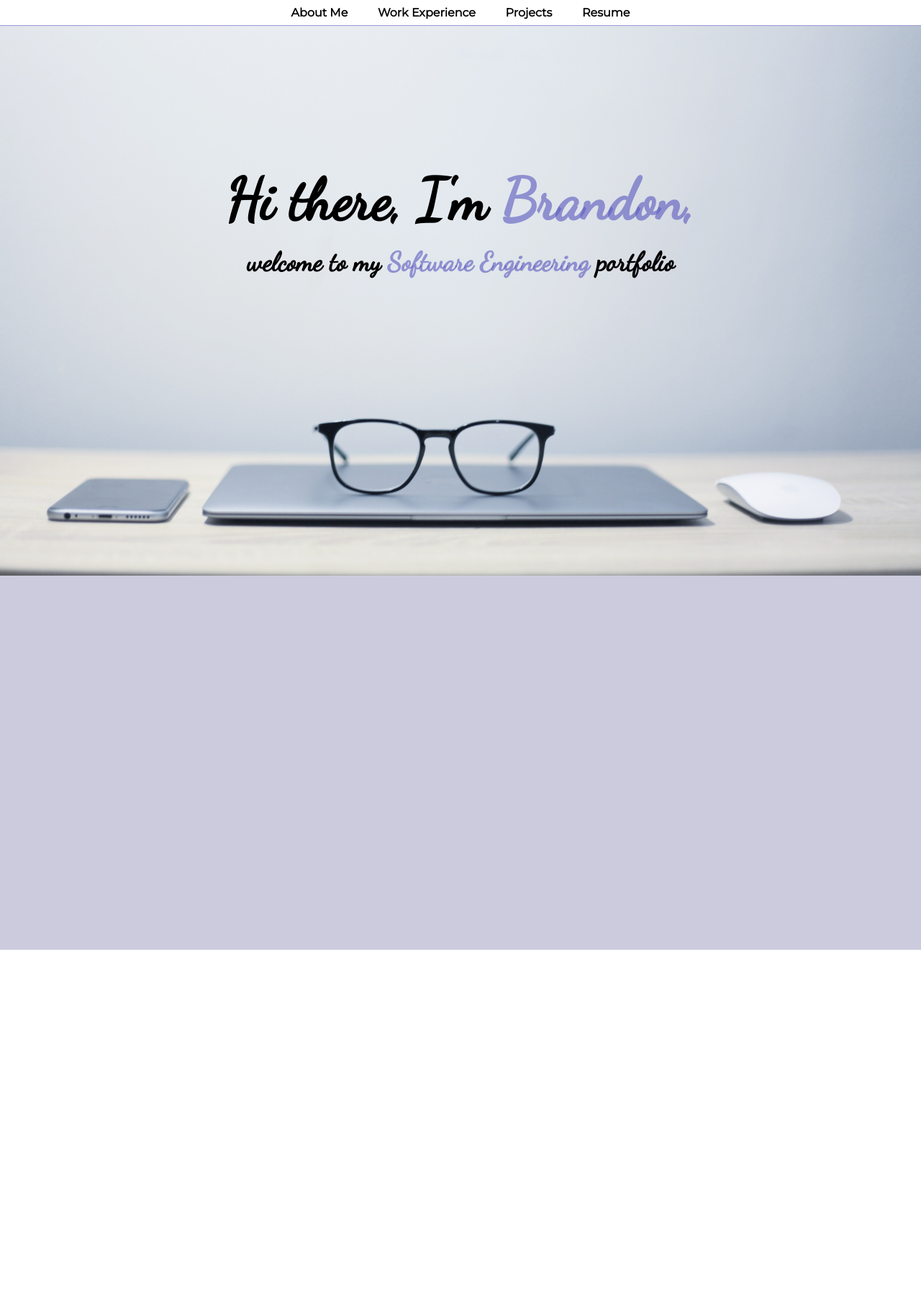
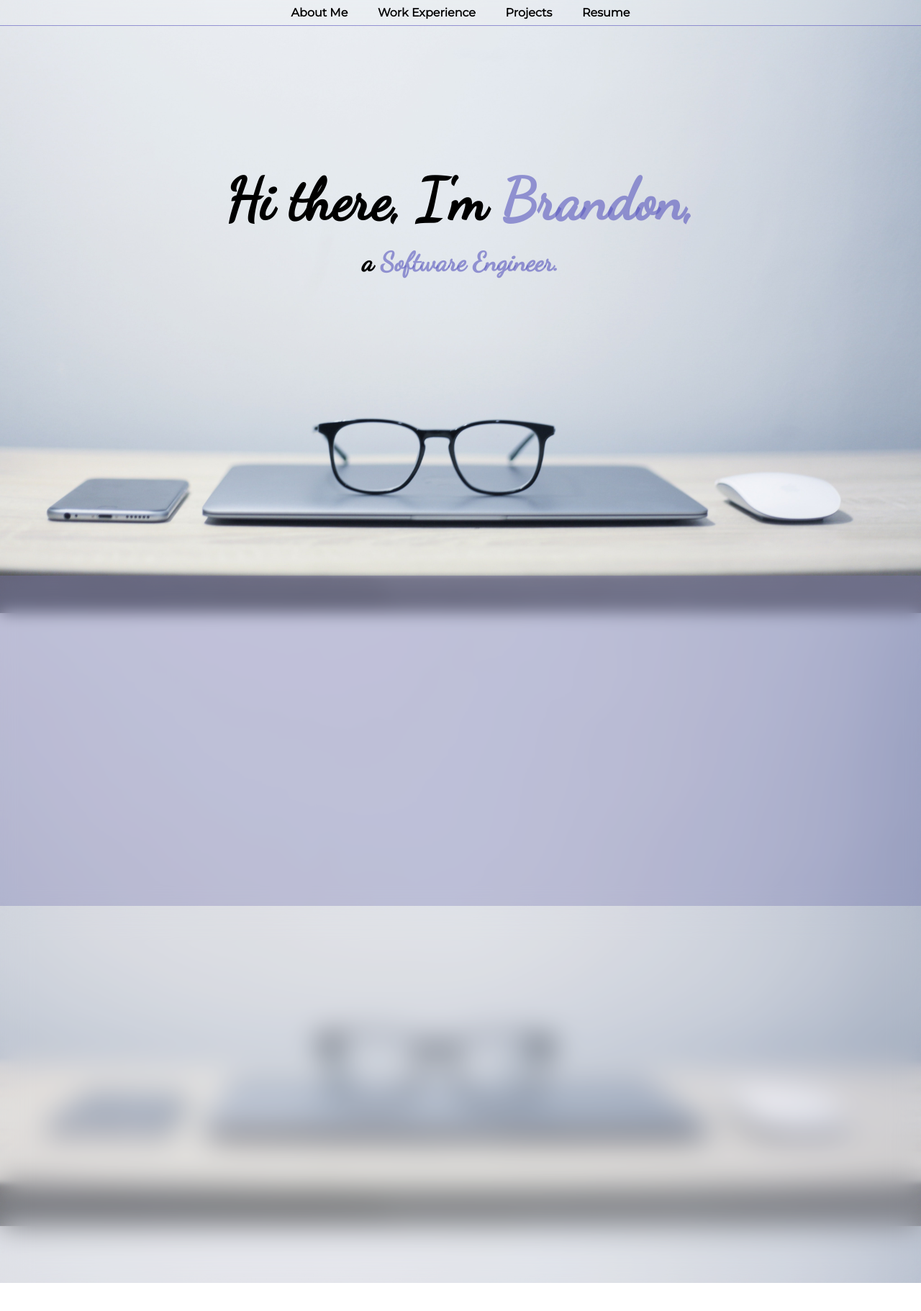
Before and after one commit to BrandonL65/portfolio, a React (Create React App) app: page / in a window 1280 px wide. Shown: the top 1822 px of the page at 72% size. Built offline with nearby package versions, Linux system fonts and the light colour scheme.

Commit message:
fix spacing

```diff
--- a/src/components/AboutMe/AboutMe.module.css
+++ b/src/components/AboutMe/AboutMe.module.css
@@ -1,8 +1,12 @@
 .container {
-  background-color: rgb(204, 203, 221);
-  min-height: 65vh;
+  /* background-color: rgb(204, 203, 221); */
+  /* background-color: rgba(220, 220, 235, 0.198); */
+  background-color: rgba(126, 122, 177, 0.377);
+  min-height: 50vh;
   font-family: "Montserrat", sans-serif;
-  padding-bottom: 2rem;
+  /* font-weight: 600; */
+  padding-bottom: 3.5rem;
+  backdrop-filter: blur(11px);
 }
 
 .about-me {
--- a/src/components/AboutMe/AboutMe.tsx
+++ b/src/components/AboutMe/AboutMe.tsx
@@ -35,7 +35,7 @@ const AboutMe = () => {
             data-aos="fade-left"
             data-aos-offset="-40"
           >
-            Hi there! I'm a developer with experience building enterprise-scale
+            Hi. I'm a developer with experience building enterprise-scale
             applications using TypeScript, React, GraphQL, NodeJS, and much more
             across the stack.
           </p>
--- a/src/components/Greeting/Greeting.tsx
+++ b/src/components/Greeting/Greeting.tsx
@@ -8,9 +8,7 @@ const Greeting = () => {
         Hi there, I'm <span className={styles["emphasis"]}>Brandon,</span>
       </h1>
       <h2 className={styles["lower-text"]}>
-        welcome to my{" "}
-        <span className={styles["emphasis"]}>Software Engineering</span>{" "}
-        portfolio
+        a <span className={styles["emphasis"]}>Software Engineer.</span>
       </h2>
     </div>
   );
--- a/src/components/Header/Header.module.css
+++ b/src/components/Header/Header.module.css
@@ -2,12 +2,14 @@
   display: flex;
   justify-content: center;
   align-items: center;
-  background-color: white;
+  background-color: rgba(255, 255, 255, 0.116);
+  backdrop-filter: blur(30px);
   padding-top: 0.5rem;
   padding-bottom: 0.5rem;
   position: fixed;
   width: 100vw;
   border-bottom: 1px solid rgba(95, 93, 192, 0.63);
+  z-index: 30;
 }
 
 .header-links {
--- a/src/components/WorkExperience/Experience.module.css
+++ b/src/components/WorkExperience/Experience.module.css
@@ -3,7 +3,7 @@
   justify-content: center;
   margin-top: 2rem;
   font-family: "Montserrat", sans-serif;
-  padding-bottom: 2rem;
+  padding-bottom: 3rem;
 }
 
 .company {
--- a/src/components/WorkExperience/WorkExperience.module.css
+++ b/src/components/WorkExperience/WorkExperience.module.css
@@ -1,8 +1,10 @@
 .container {
   padding-top: 3rem;
-  background-color: white;
-  min-height: 70vh;
+  background-color: rgba(214, 212, 219, 0.226);
+  backdrop-filter: blur(20px);
+  min-height: 40vh;
   font-family: "Montserrat", sans-serif;
+  padding-bottom: 2rem;
 }
 
 .title {
```
